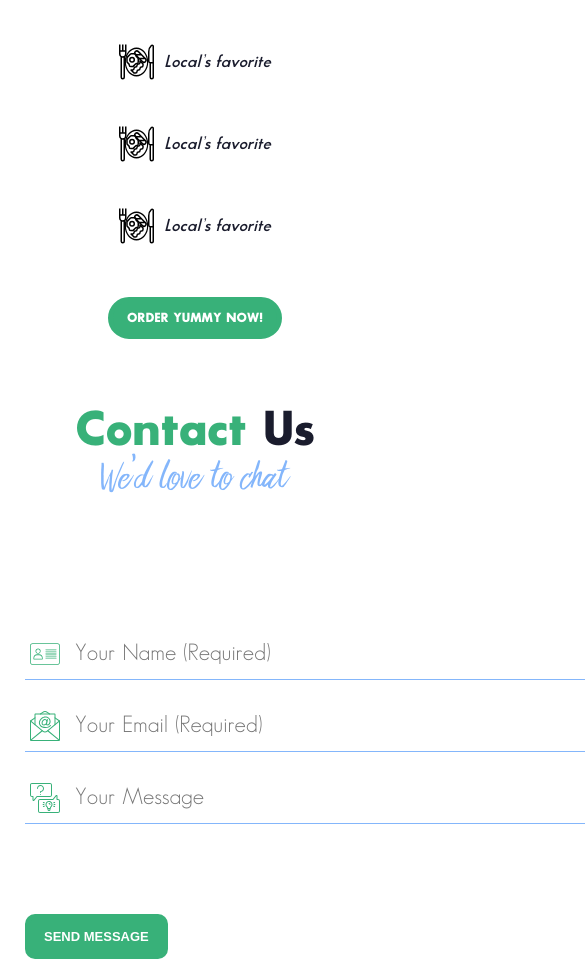
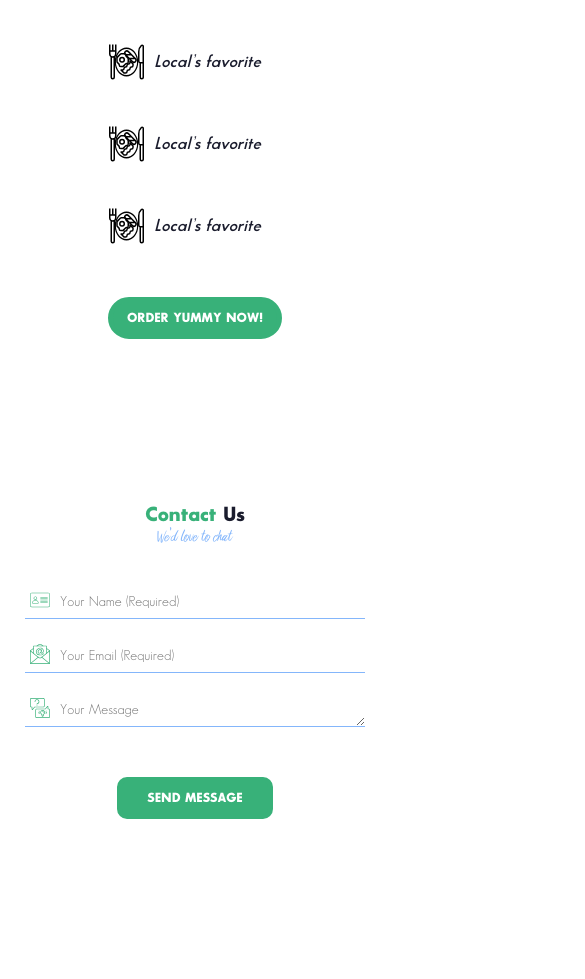
Before and after one commit to ustiuzhanin/yogis, a React (Create React App) app: page / in a window 390 px wide. Shown: the part 2100-3079 px from the top of the page, 585 px wide, since content can reach past the window. Built offline with nearby package versions, Linux system fonts and the light colour scheme.

Commit message:
add tablet/mobile markup for  contact-form

```diff
--- a/src/index.css
+++ b/src/index.css
@@ -89,7 +89,8 @@ img {
 .wrapper {
   max-width: 1400px;
   margin: 0 auto;
-  padding: 0 30px;
+  padding-left: 30px;
+  padding-right: 30px;
 }
 
 .visually-hidden:not(:focus):not(:active),
@@ -431,6 +432,7 @@ input[type='radio'].visually-hidden {
 
 .menu__category-item {
   margin-bottom: 40px;
+  padding-right: 20px;
 
   font-size: 25px;
   font-style: italic;
@@ -440,13 +442,14 @@ input[type='radio'].visually-hidden {
 .menu__category-link {
   display: flex;
   align-items: center;
+  justify-content: center;
 
   color: #1a1c2d;
   text-decoration: none;
 }
 
 .menu__category-img {
-  margin-right: 30px;
+  margin-right: 25px;
 }
 
 .menu__category-item:hover .menu__category-link {
@@ -546,7 +549,7 @@ input[type='radio'].visually-hidden {
 
 .contact-form__desc {
   margin-top: 0;
-  margin-bottom: 130px;
+  margin-bottom: 90px;
   font-family: 'Bringshoot';
   font-size: 40px;
   color: #84b6fb;
@@ -571,7 +574,7 @@ input[type='radio'].visually-hidden {
 
   background-repeat: no-repeat;
   background-size: 30px;
-  background-position: 5px center;
+  background-position: 5px 5px;
 }
 
 .contact-form__input-name {
@@ -592,8 +595,9 @@ input[type='radio'].visually-hidden {
 
 .contact-form__btn {
   align-self: flex-start;
-  margin-top: 70px;
+  margin-top: 30px;
 
+  font-family: 'SansSerifFLF';
   border-radius: 10px;
 }
 
@@ -663,11 +667,16 @@ input[type='radio'].visually-hidden {
     padding-right: 70px;
     font-size: 23px;
   }
+
+  .contact-form__header {
+    font-size: 45px;
+  }
 }
 
 @media (max-width: 1023px) {
   .wrapper {
-    padding: 0 50px;
+    padding-left: 100px;
+    padding-right: 100px;
   }
 
   .header__img {
@@ -780,11 +789,20 @@ input[type='radio'].visually-hidden {
 
     font-size: 17px;
   }
+
+  .contact-form__form {
+    width: 520px;
+  }
+
+  .contact-form__input {
+    font-size: 19px;
+  }
 }
 
 @media (max-width: 767px) {
   .wrapper {
-    padding: 0 25px;
+    padding-right: 25px;
+    padding-left: 25px;
   }
 
   .btn {
@@ -976,4 +994,39 @@ input[type='radio'].visually-hidden {
   .menu__dish-list {
     display: none;
   }
+
+  .contact-form__header {
+    font-size: 20px;
+  }
+
+  .contact-form__desc {
+    margin-bottom: 40px;
+
+    font-size: 16px;
+  }
+
+  .contact-form__form {
+    min-width: 230px;
+    max-width: 440px;
+    width: auto;
+  }
+
+  .contact-form__input {
+    font-size: 14px;
+    padding: 10px;
+    padding-left: 35px;
+
+    background-size: 20px;
+    /* background-position: 5px 4px; */
+  }
+
+  .contact-form__textarea {
+    height: 34px;
+    min-height: 34px;
+  }
+
+  .contact-form__btn {
+    align-self: center;
+    padding: 10px 25px;
+  }
 }
```
